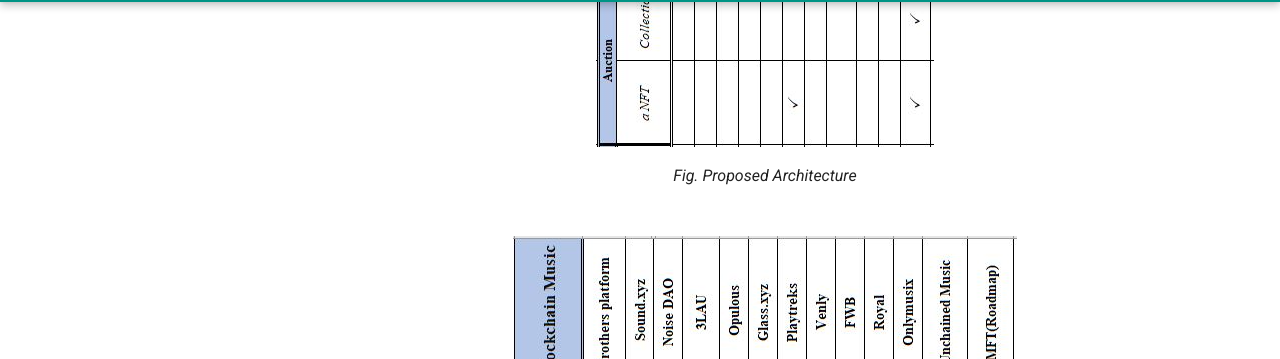
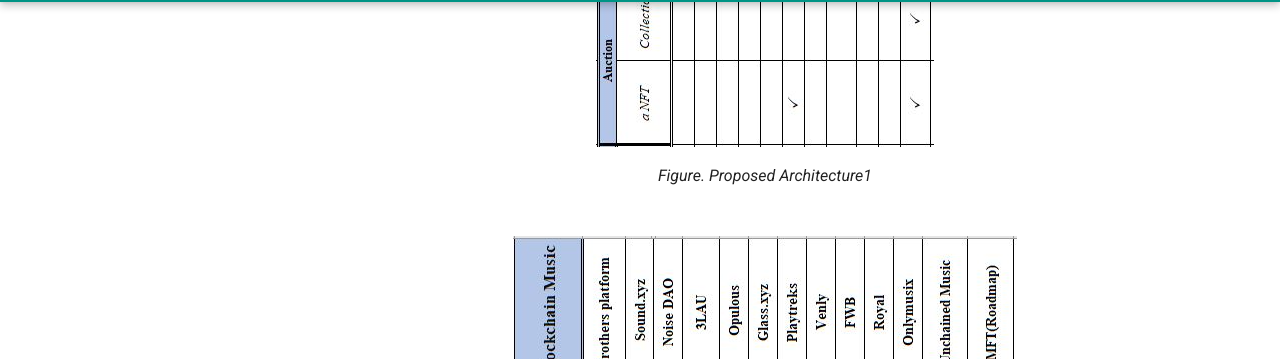
Before and after one commit to 21crickets/21crickets.github.io, an MkDocs documentation site: the page built from docs/Appendix/Appendix.md, in a window 1280 px wide and 900 px high, scrolled down 1862 px. Shown: the part 94-453 px from the top of the window. Built offline with MkDocs 1.6.1 and Material for MkDocs 9.7.7, drawn with Linux system fonts in a browser that asks for light colours; some of the changed text lies outside the part shown.

Commit message:
edit menu5

```diff
--- a/docs/Appendix/Appendix.md
+++ b/docs/Appendix/Appendix.md
@@ -1,9 +1,9 @@
 <figure markdown>
 ![Architecture](../assets/comparison-platforms-main.JPG){align=center }
-<figcaption>Fig. Proposed Architecture</figcaption>
+<figcaption>Figure. Proposed Architecture1</figcaption>
 </figure>
 
 <figure markdown>
 ![Architecture](../assets/comparison-platforms-2.JPG){align=center }
-<figcaption>Fig. Proposed Architecture</figcaption>
+<figcaption>Figure. Proposed Architecture2</figcaption>
 </figure>
--- a/mkdocs.yml
+++ b/mkdocs.yml
@@ -16,11 +16,11 @@
     - 'Blog':
         - 'Blog': './blog/Blog'
     - 'Chart':
-        - 'Army': './chart/Chart/'
+        - 'Chart': './chart/Chart/'
     - 'Forms':
         - 'Forms': './forms/Forms/'
     - 'SocialMedia':
-        - 'Socialmedia': './socialmedia/Socialmedia/'
+        - 'SocialMedia': './socialmedia/SocialMedia/'
     - 'Superstars':
         - 'Superstars': './other/Superstars'
 theme:
```
